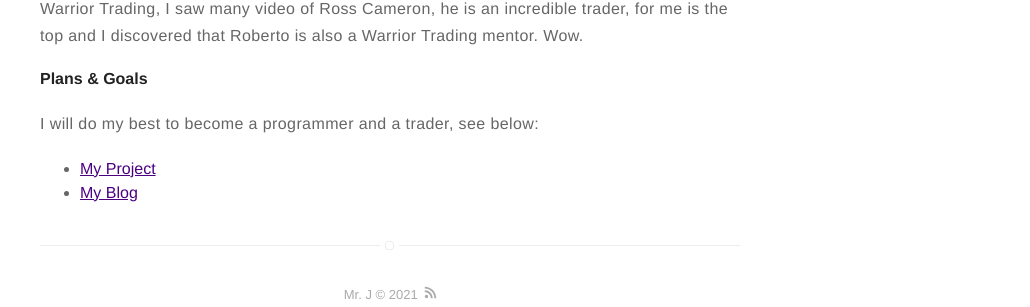
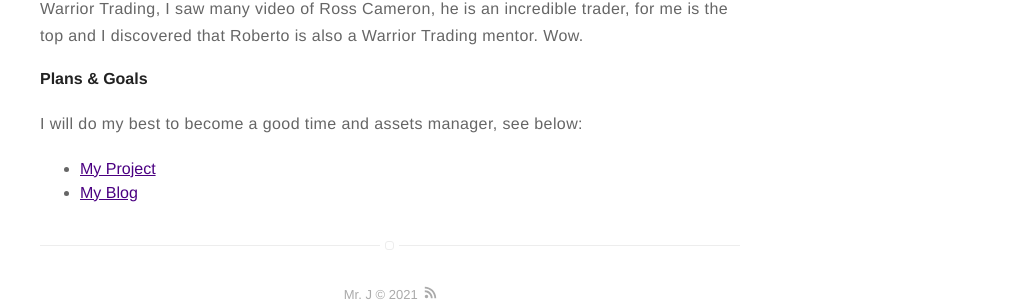
Before and after one commit to mrj-blog/mrj-blog.github.io, a Jekyll site: the page built from about.md, in a window 1280 px wide. Shown: the part 1288-1595 px from the top of the page, without its empty margins (250-1280 px from the left). Built offline with Jekyll 4.4.1, drawn with Linux system fonts in a browser that asks for light colours.

Commit message:
update link

```diff
--- a/about.md
+++ b/about.md
@@ -47,9 +47,9 @@
 
 <h4>Plans & Goals</h4>
 <p>
-    I will do my best to become a programmer and a trader, see below:
+    I will do my best to become a good time and assets manager, see below:
     <ul>
-        <li><a href="/projects.html">My Project</a></li>
-        <li><a href="/blog.html">My Blog</a></li>
+        <li><a href="https://mr-j-personalfinance.github.io/projects/">My Project</a></li>
+        <li><a href="https://mr-j-personalfinance.github.io/blog/">My Blog</a></li>
     </ul>
 </p>
```
